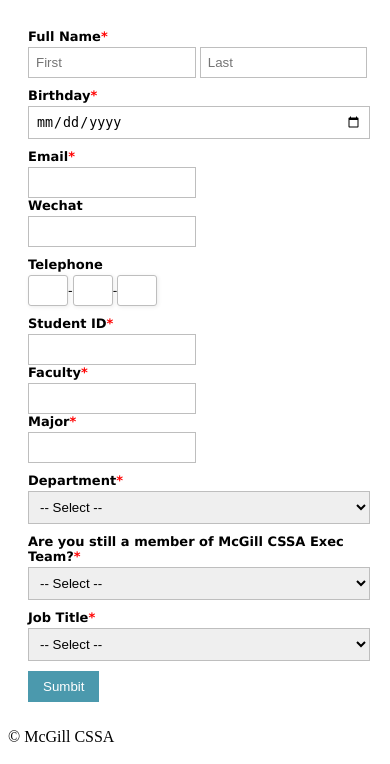
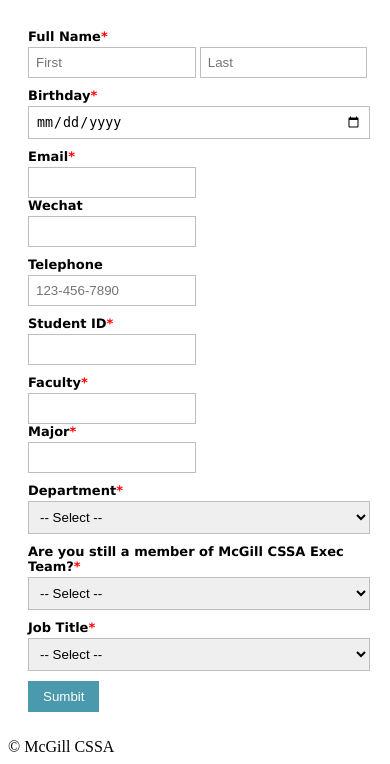
Before and after one commit to ZikunLyu/Management-System, a PHP site: page /addexec in a window 390 px wide. Shown: the part 138-902 px from the top of the page. Before the commit the page ends 880 px from the top, so only its background shows below. Run offline with PHP 8.4, Linux system fonts and the light colour scheme.

Commit message:
change the type of mobile to 'tel' in form, but still need to find the corresponding data type in database

```diff
--- a/templates/addexec.html.php
+++ b/templates/addexec.html.php
@@ -32,6 +32,7 @@
         .form-style-1 input[type=text],
         .form-style-1 input[type=date],
         .form-style-1 input[type=email],
+        .form-style-1 input[type=tel],
         textarea,
         select{
             box-sizing: border-box;
@@ -50,6 +51,7 @@
         .form-style-1 input[type=text]:focus,
         .form-style-1 input[type=date]:focus,
         .form-style-1 input[type=email]:focus,
+        .form-style-1 input[type=tel]:focus,
         .form-style-1 textarea:focus,
         .form-style-1 select:focus{
             -moz-box-shadow: 0 0 8px #88D5E9;
@@ -126,27 +128,24 @@
         <input type="email" id="email" name="email" class="field-divided">
         <label for="wechat_CSSA_EXEC">Wechat</label>
         <input type="text" id="wechat" name="wechat" class="field-divided"/>
-
     </li>
 
     <li>
         <label for="mobile_CSSA_EXEC">Telephone</label>
-        <input type="text" class="tel-number-field" id="mobile1" name="mobile1" value="" maxlength="4" />-<input type="text" class="tel-number-field" id="mobile2" name="mobile2" value="" maxlength="4"  />-<input type="text" class="tel-number-field" id="mobile3" name="mobile3" value="" maxlength="10"/>
+        <input type="tel" name="mobile" id="mobile" class="field-divided" pattern="[0-9]{3}-[0-9]{3}-[0-9]{4}" placeholder="123-456-7890"/>
     </li>
-
 
 
     <li>
         <label for="studentid_CSSA_EXEC">Student ID<span class="required">*</span></label>
         <input type="text" id="studentid" name="studentid" class="field-divided"/>
+    </li>
 
-    </li>
+    <li>
         <label for="faculty_CSSA_EXEC">Faculty<span class="required">*</span></label>
         <input type="text" id="faculty" name="faculty" class="field-divided"/>
         <label for="major_CSSA_EXEC">Major<span class="required">*</span></label>
         <input type="text" id="major" name="major" class="field-divided"/>
-    <li>
-
     </li>
 
 
--- a/templates/editexec.html.php
+++ b/templates/editexec.html.php
@@ -22,7 +22,10 @@
 
     <li>
         <label for="mobile_CSSA_EXEC">Telephone</label>
+        <input type="tel" name="mobile" id="mobile" class="field-divided" value="<?=$exec['mobile_CSSA_EXEC'];?>"/>
+        <!--
         <input type="text" class="tel-number-field" id="mobile1" name="mobile1" value="" maxlength="4" />-<input type="text" class="tel-number-field" id="mobile2" name="mobile2" value="" maxlength="4"  />-<input type="text" class="tel-number-field" id="mobile3" name="mobile3" value="" maxlength="10"/>
+    	-->
     </li>
 
 
```
